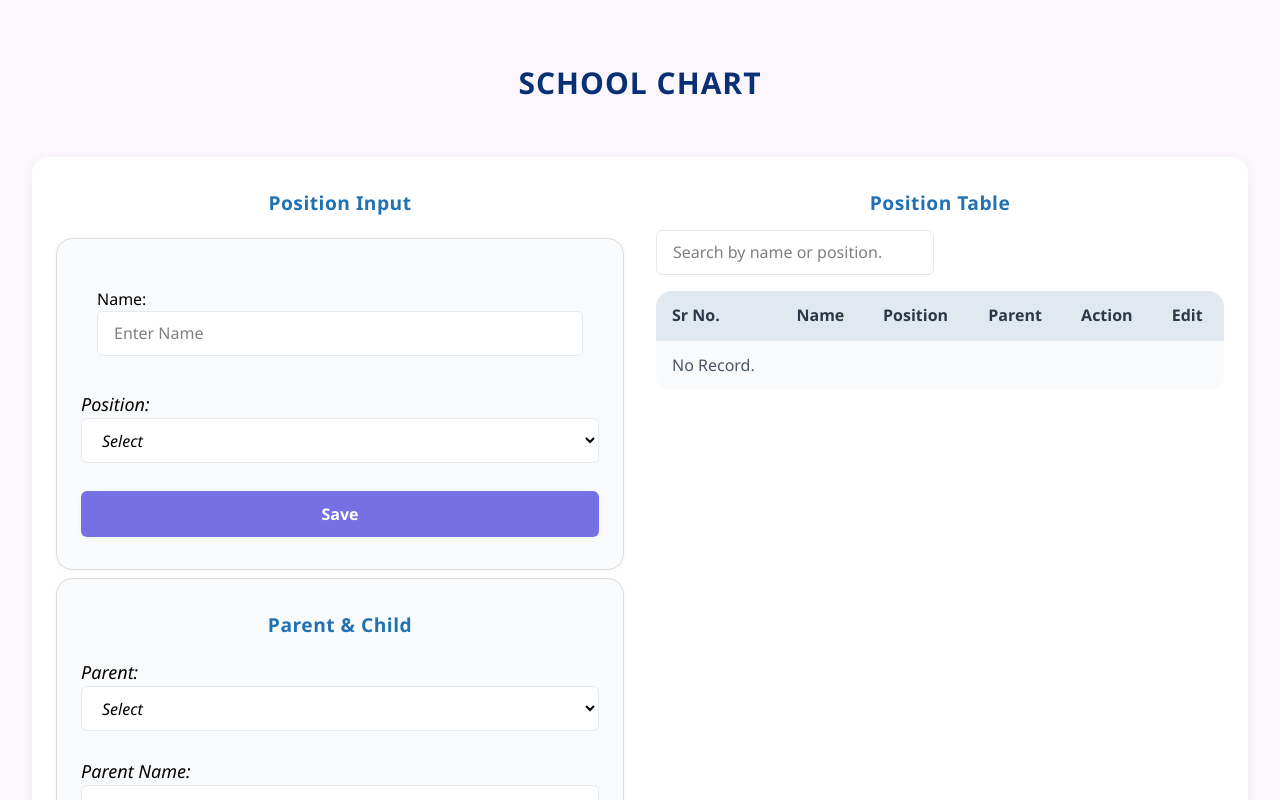
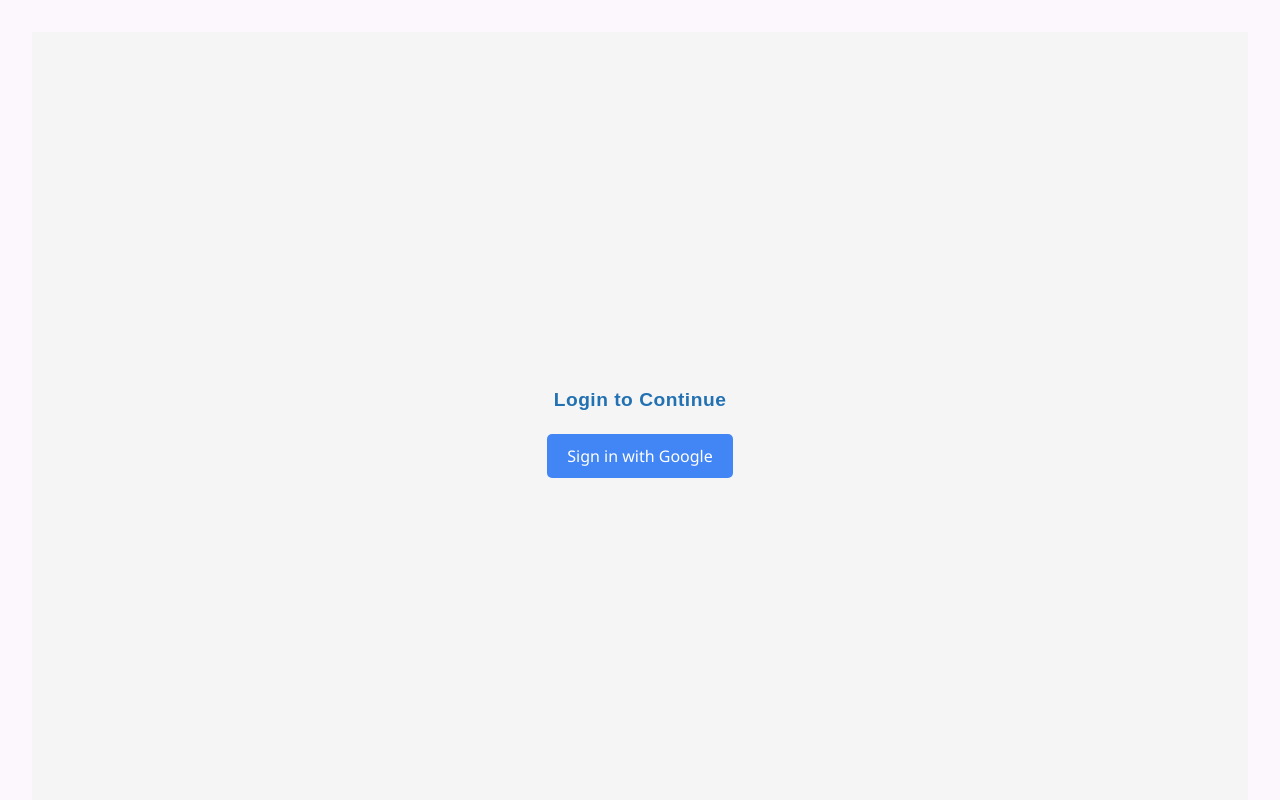
Before and after one commit to Kratiman22/School-Chart, a React (Vite) app: page / in a window 1280 px wide. Shown: the top 800 px of the page. Built offline with nearby package versions, Linux system fonts and the light colour scheme; no server answers.

Commit message:
Adding google login

```diff
--- a/package.json
+++ b/package.json
@@ -12,6 +12,7 @@
   "dependencies": {
     "@reduxjs/toolkit": "^2.8.2",
     "@tailwindcss/vite": "^4.1.10",
+    "firebase": "^11.10.0",
     "html2canvas": "^1.4.1",
     "react": "^19.1.0",
     "react-d3-tree": "^3.6.6",
--- a/src/App.jsx
+++ b/src/App.jsx
@@ -3,13 +3,55 @@
 import Form from "./components/Form"
 import List from "./components/List"
 import './style/Main.css';
-import { ToastContainer } from "react-toastify";
+import { toast, ToastContainer } from "react-toastify";
+import { useEffect, useState } from "react";
+import Login from "./components/Login";
+import { onAuthStateChanged, signOut } from "firebase/auth";
+import { auth } from "./firebase";
 
 function App() {
     const user = useSelector((state) => state.user);
+    const [isLogin, setIsLogin] = useState(false);
+
+    const signOutNotify = () => {
+        toast.success("Sign Out sucessfully!", {
+            position: "top-center",
+            autoClose: 3000,
+            hideProgressBar: true
+        });
+    }
+
+    const handleSignOut = () => {
+        signOut(auth).then(() => {
+            signOutNotify();
+        }).catch((error) => {
+            console.log("Failed to signOut: ", error);
+        });
+    }
+
+    useEffect(() => {
+        const unSubcribed = onAuthStateChanged(auth, (user) => {
+            setIsLogin(!user);
+        });
+
+        return () => unSubcribed();
+    }, [])
 
     return (
         <div className="container">
+            {isLogin ? (
+                <Login />
+            ) : (
+                <>
+                    <button onClick={handleSignOut} style={{
+                        padding: "8px 18px",
+                        fontSize: "16px",
+                        borderRadius: "5px",
+                        backgroundColor: "red",
+                        color: "white",
+                        border: "none",
+                        cursor: "pointer",
+                    }}>Sign Out</button>
                     <h1 className="">SCHOOL CHART</h1>
                     <div className="form-table">
                         <Form />
@@ -18,7 +60,9 @@
                     <div className="chart">
                         {user.length === 0 ? "Nothing to display!" : <Chart />}
                     </div>
-            <ToastContainer/>
+                </>
+            )}
+            <ToastContainer />
         </div>
     )
 }
--- /dev/null
+++ b/src/components/Login.jsx
@@ -0,0 +1,53 @@
+import { signInWithPopup } from "firebase/auth";
+import { auth, provider } from "../firebase";
+import { toast } from "react-toastify";
+
+export default function Login() {
+
+    const loginNotify = () => {
+        toast.success("Login successful!", {
+            position: "top-center",
+            autoClose: 3000,
+            hideProgressBar: true
+        });
+    }
+
+    const handleLogin = async () => {
+        try {
+            const result = await signInWithPopup(auth, provider)
+            loginNotify();
+            console.log("UserInfo: ", result?.user?.accessToken);
+        } catch (error) {
+            console.log("Sign failed: ", error);
+        }
+    }
+
+    return (
+        <div
+            style={{
+                height: "100vh",
+                display: "flex",
+                justifyContent: "center",
+                alignItems: "center",
+                flexDirection: "column",
+                background: "#f5f5f5",
+            }}
+        >
+            <h2 style={{ marginBottom: "20px", fontFamily: "Arial" }}>Login to Continue</h2>
+            <button
+                onClick={handleLogin}
+                style={{
+                    padding: "10px 20px",
+                    fontSize: "16px",
+                    borderRadius: "5px",
+                    backgroundColor: "#4285F4",
+                    color: "white",
+                    border: "none",
+                    cursor: "pointer",
+                }}
+            >
+                Sign in with Google
+            </button>
+        </div>
+    );
+}
--- /dev/null
+++ b/src/firebase.js
@@ -0,0 +1,17 @@
+import { initializeApp } from "firebase/app";
+import { getAuth, GoogleAuthProvider } from "firebase/auth";
+
+const firebaseConfig = initializeApp({
+    apiKey: "AIzaSyC18nPPir5yD0feb8pcEbsK_tB1vC5K-yg",
+    authDomain: "demoproject-5e423.firebaseapp.com",
+    projectId: "demoproject-5e423",
+    storageBucket: "demoproject-5e423.firebasestorage.app",
+    messagingSenderId: "1019395924018",
+    appId: "1:1019395924018:web:b18aa5369de8a9389f1c2b",
+    measurementId: "G-XQC5Y5F8V6"
+});
+
+const auth = getAuth(firebaseConfig);
+const provider = new GoogleAuthProvider();
+
+export { auth, provider };
```
Also changed, not shown: 1 other file (tests, documents, lock files or other folders). Lines whose indentation alone changed are shown as unchanged.
